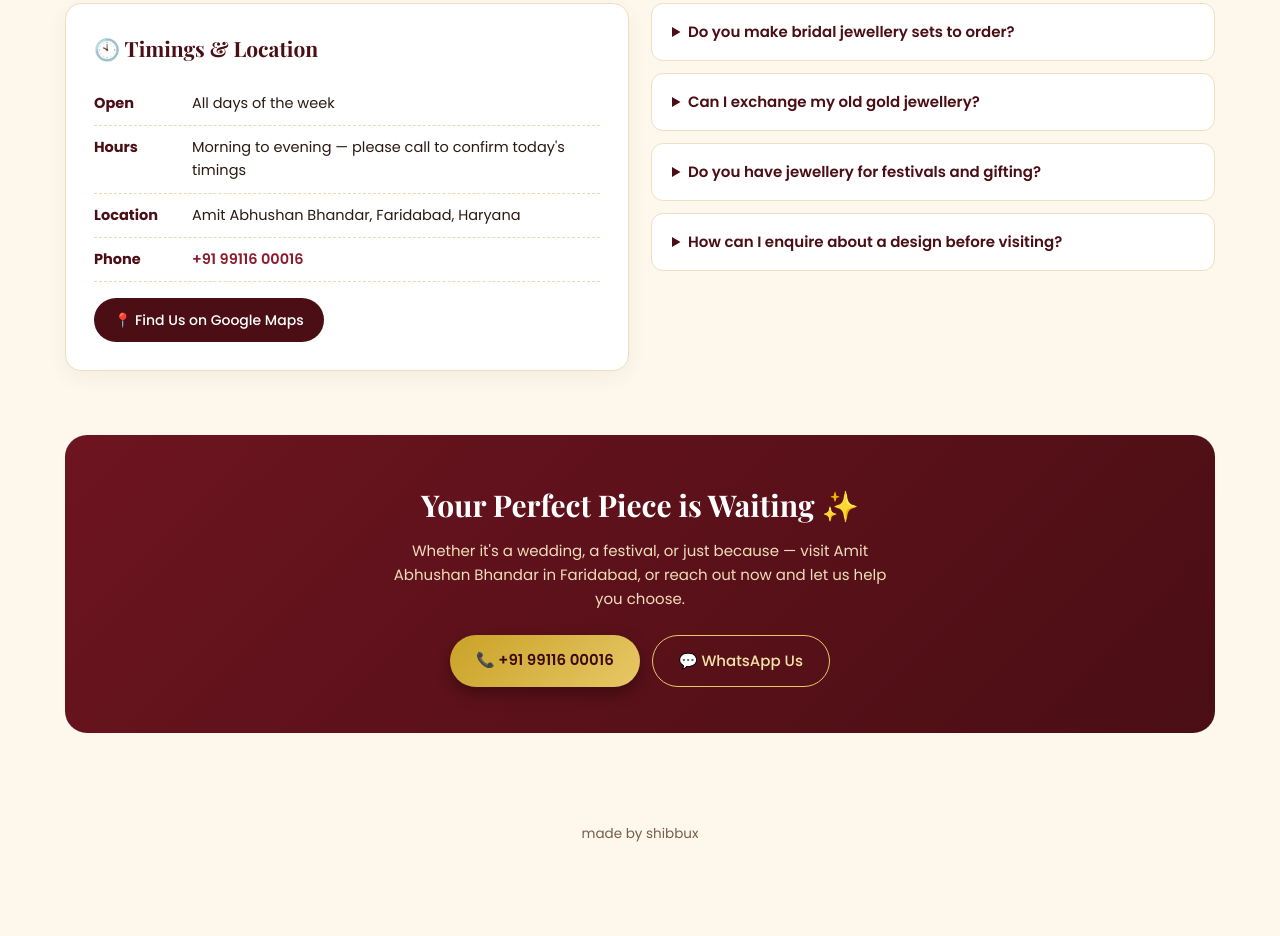
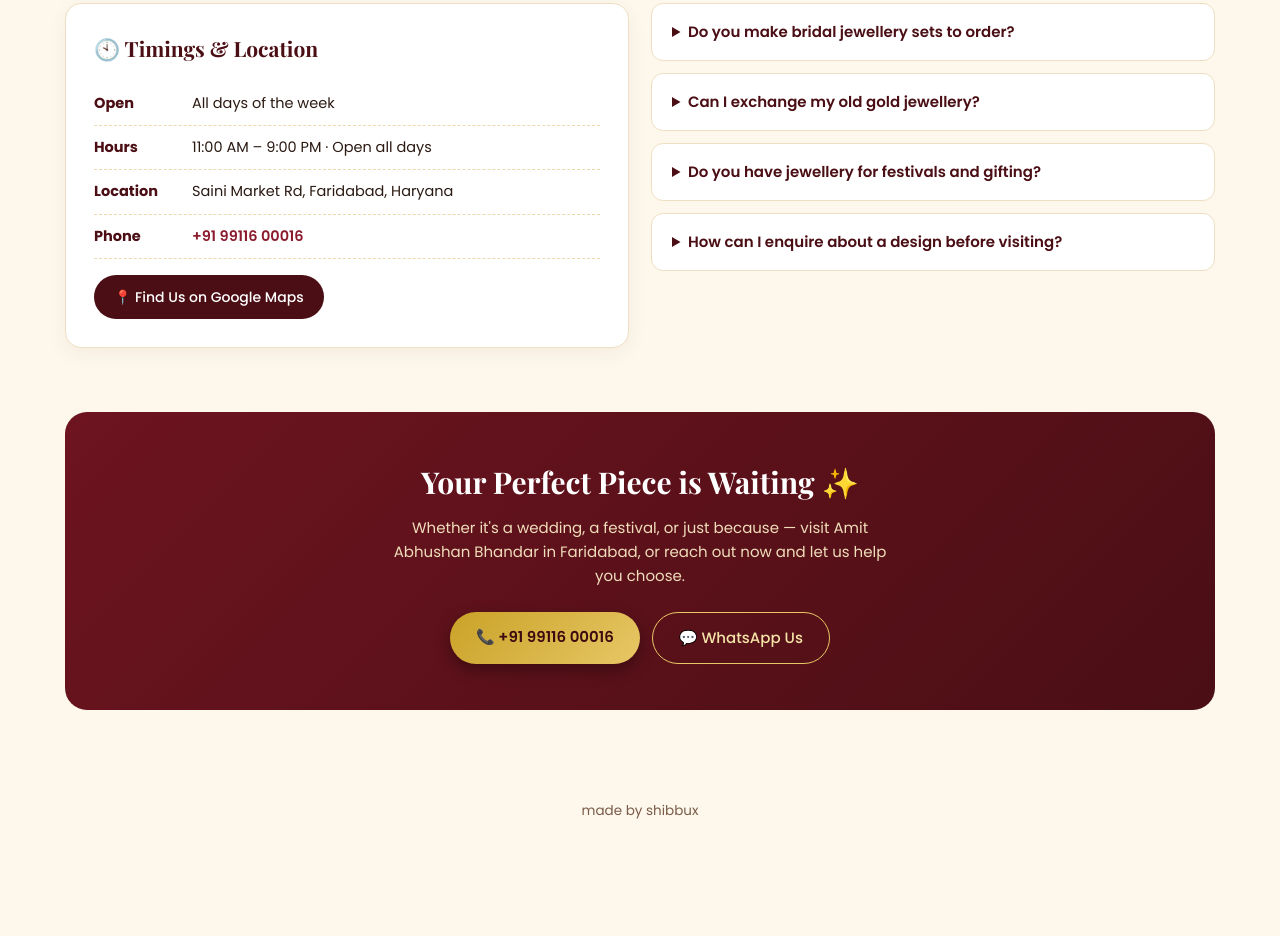
Before and after one commit to shibbuxde/amitabhushanbhandar, a plain HTML site: page index.html in a window 1280 px wide. Shown: the part 5536-6472 px from the top of the page. Drawn offline with nearby package versions, Linux system fonts and the light colour scheme.

Commit message:
Update Timings & Location with real address and hours

```diff
--- a/index.html
+++ b/index.html
@@ -376,8 +376,8 @@
       <div class="info-card">
         <h3>🕙 Timings &amp; Location</h3>
         <div class="info-row"><b>Open</b><span>All days of the week</span></div>
-        <div class="info-row"><b>Hours</b><span>Morning to evening — please call to confirm today's timings</span></div>
-        <div class="info-row"><b>Location</b><span>Amit Abhushan Bhandar, Faridabad, Haryana</span></div>
+        <div class="info-row"><b>Hours</b><span>11:00 AM – 9:00 PM · Open all days</span></div>
+        <div class="info-row"><b>Location</b><span>Saini Market Rd, Faridabad, Haryana</span></div>
         <div class="info-row"><b>Phone</b><span><a href="tel:+919911600016" style="color:var(--maroon3);font-weight:600">+91 99116 00016</a></span></div>
         <a class="map-link" href="https://www.google.com/maps/search/Amit+Abhushan+Bhandar+Faridabad" target="_blank" rel="noopener">📍 Find Us on Google Maps</a>
       </div>
```
